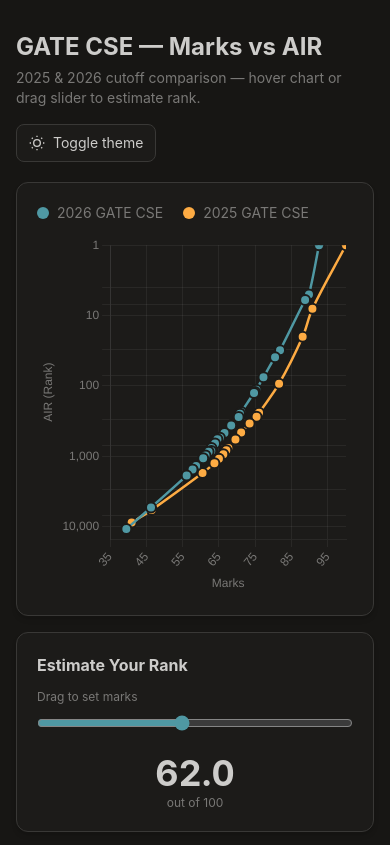
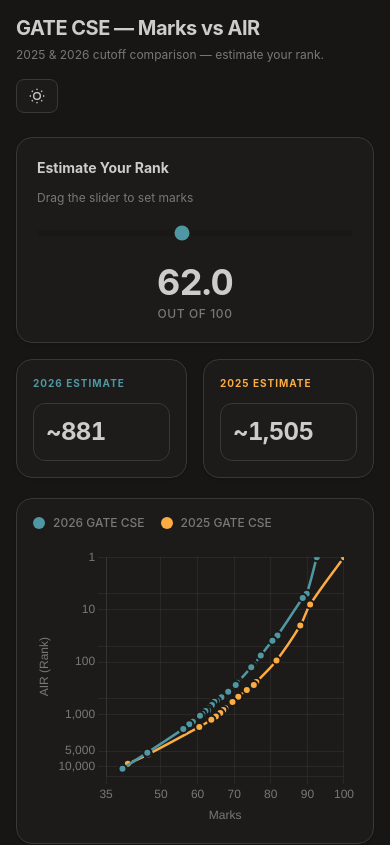
Before and after one commit to ilvoirr/GATE-CSE-RANKS-TO-MARKS-INTERPOLATION, a Next.js app: page / in a window 390 px wide. Shown: the top 845 px of the page. Built offline with nearby package versions, Linux system fonts and the light colour scheme.

Commit message:
mobile change

```diff
--- a/src/app/page.tsx
+++ b/src/app/page.tsx
@@ -24,7 +24,6 @@
   { m: 46.47, r: 5765 }, { m: 40.94, r: 8706 },
 ];
 
-// Interpolates rank for ANY marks value using the sorted dataset
 function interpolateRank(data: { m: number; r: number }[], marks: number): number {
   const sorted = [...data].sort((a, b) => b.m - a.m);
   if (marks >= sorted[0].m) return sorted[0].r;
@@ -47,6 +46,7 @@
     </svg>
   );
 }
+
 function SunIcon() {
   return (
     <svg width="16" height="16" viewBox="0 0 24 24" fill="none" stroke="currentColor" strokeWidth="2">
@@ -76,7 +76,6 @@
     const textColor = isDark ? "#797876" : "#7a7974";
 
     chartRef.current?.destroy();
-    chartRef.current = null;
     const ctx = canvasRef.current.getContext("2d");
     if (!ctx) return;
 
@@ -91,8 +90,8 @@
             pointBackgroundColor: c1,
             pointBorderColor: isDark ? "#1c1b19" : "#f9f8f5",
             pointBorderWidth: 2,
-            pointRadius: 5,
-            pointHoverRadius: 5,
+            pointRadius: 4,
+            pointHoverRadius: 6,
             borderWidth: 2.5,
             tension: 0.35,
             fill: false,
@@ -104,8 +103,8 @@
             pointBackgroundColor: c2,
             pointBorderColor: isDark ? "#1c1b19" : "#f9f8f5",
             pointBorderWidth: 2,
-            pointRadius: 5,
-            pointHoverRadius: 5,
+            pointRadius: 4,
+            pointHoverRadius: 6,
             borderWidth: 2.5,
             tension: 0.35,
             fill: false,
@@ -115,7 +114,6 @@
       options: {
         responsive: true,
         maintainAspectRatio: false,
-        // Disable built-in tooltip entirely — we use our own
         plugins: {
           legend: { display: false },
           tooltip: { enabled: false },
@@ -127,7 +125,7 @@
             min: 35,
             max: 100,
             title: { display: true, text: "Marks", color: textColor },
-            ticks: { color: textColor, stepSize: 5 },
+            ticks: { color: textColor, stepSize: 10 },
             grid: { color: gridColor },
             border: { color: gridColor },
           },
@@ -139,7 +137,7 @@
             ticks: {
               color: textColor,
               callback: (val) => {
-                const nice = [1, 5, 10, 50, 100, 250, 500, 1000, 2500, 5000, 10000];
+                const nice = [1, 10, 100, 1000, 5000, 10000];
                 return nice.includes(Number(val)) ? Number(val).toLocaleString() : "";
               },
             },
@@ -156,8 +154,8 @@
     return () => { chartRef.current?.destroy(); };
   }, [buildChart]);
 
-  // Custom mousemove: convert pixel x → marks value → interpolate both datasets
-  const handleMouseMove = useCallback((e: React.MouseEvent<HTMLDivElement>) => {
+  // Using Pointer events to handle both mouse and touch elegantly
+  const handlePointerMove = useCallback((e: React.PointerEvent<HTMLDivElement>) => {
     const chart = chartRef.current;
     if (!chart) return;
     const rect = (e.currentTarget as HTMLDivElement).getBoundingClientRect();
@@ -168,7 +166,6 @@
     const yScale = chart.scales["y"];
     if (!xScale || !yScale) return;
 
-    // Clamp to chart area
     if (
       mouseX < xScale.left || mouseX > xScale.right ||
       mouseY < yScale.top  || mouseY > yScale.bottom
@@ -182,17 +179,20 @@
     const r26 = interpolateRank(DATA_2026, clampedMarks);
     const r25 = interpolateRank(DATA_2025, clampedMarks);
 
-    // Position tooltip: prefer right of cursor, flip left if near edge
     const tooltipWidth = 190;
     let tx = mouseX + 14;
-    if (tx + tooltipWidth > rect.width) tx = mouseX - tooltipWidth - 14;
+
+    // Smart flip and clamp for mobile screens
+    if (tx + tooltipWidth > rect.width) {
+      tx = mouseX - tooltipWidth - 14;
+      if (tx < 0) tx = (rect.width - tooltipWidth) / 2;
+    }
 
     setHover({ x: tx, y: Math.max(8, mouseY - 40), marks: clampedMarks, r26, r25 });
   }, []);
 
-  const handleMouseLeave = useCallback(() => setHover(null), []);
+  const handlePointerLeave = useCallback(() => setHover(null), []);
 
-  // Theme tokens
   const bg      = isDark ? "bg-[#171614]"     : "bg-[#f7f6f2]";
   const surface = isDark ? "bg-[#1c1b19]"     : "bg-[#f9f8f5]";
   const sfOff   = isDark ? "bg-[#1d1c1a]"     : "bg-[#f3f0ec]";
@@ -204,61 +204,58 @@
   const dot26   = isDark ? "bg-[#4f98a3]"     : "bg-[#01696f]";
   const dot25   = isDark ? "bg-[#fdab43]"     : "bg-[#964219]";
 
-  const tooltipBg     = isDark ? "#201f1d" : "#f9f8f5";
-  const tooltipBorder = isDark ? "#393836" : "#d4d1ca";
+  // Added opacity to bg for glassmorphism
+  const tooltipBg     = isDark ? "rgba(32, 31, 29, 0.85)" : "rgba(249, 248, 245, 0.85)";
+  const tooltipBorder = isDark ? "rgba(57, 56, 54, 0.6)" : "rgba(212, 209, 202, 0.6)";
   const tooltipText   = isDark ? "#cdccca" : "#28251d";
   const tooltipMuted  = isDark ? "#797876" : "#7a7974";
 
   return (
     <div
-      className={`${bg} ${text} min-h-dvh flex flex-col px-4 py-8 transition-colors duration-300`}
+      className={`${bg} ${text} min-h-dvh flex flex-col p-4 sm:px-6 sm:py-8 transition-colors duration-300`}
       style={{ fontFamily: "Satoshi, Inter, sans-serif" }}
     >
-      {/* Header */}
-      <header className="w-full max-w-[1200px] mx-auto flex justify-between items-start mb-5 gap-4 flex-wrap">
+      <header className="w-full max-w-[1200px] mx-auto flex justify-between items-start mb-6 gap-4 flex-wrap">
         <div>
-          <h1 className="text-2xl font-bold leading-tight">GATE CSE — Marks vs AIR</h1>
-          <p className={`${muted} text-sm mt-1.5`}>
-            2025 &amp; 2026 cutoff comparison — hover chart or drag slider to estimate rank.
+          <h1 className="text-xl sm:text-2xl md:text-3xl font-bold leading-tight tracking-tight">GATE CSE — Marks vs AIR</h1>
+          <p className={`${muted} text-xs sm:text-sm mt-1.5`}>
+            2025 &amp; 2026 cutoff comparison — estimate your rank.
           </p>
         </div>
         <button
           onClick={() => setIsDark((d) => !d)}
-          className={`${surface} ${border} border rounded-lg px-3 py-2 flex items-center gap-2 text-sm cursor-pointer whitespace-nowrap transition-colors duration-200`}
+          className={`${surface} ${border} border rounded-lg px-3 py-2 flex items-center gap-2 text-sm cursor-pointer whitespace-nowrap hover:opacity-80 transition-all active:scale-95`}
         >
           {isDark ? <SunIcon /> : <MoonIcon />}
-          Toggle theme
+          <span className="hidden sm:inline">Toggle theme</span>
         </button>
       </header>
 
-      {/* Main layout */}
-      <div className="w-full max-w-[1200px] mx-auto flex flex-col lg:flex-row gap-4 flex-1">
+      <div className="w-full max-w-[1200px] mx-auto flex flex-col lg:flex-row gap-5 flex-1">
 
-        {/* Chart card */}
-        <div className={`flex-1 min-w-0 ${surface} ${border} border rounded-xl p-5 shadow-md flex flex-col`}>
-          <div className="flex gap-5 mb-3 flex-wrap">
-            <div className={`flex items-center gap-2 text-sm ${muted}`}>
+        {/* Chart card - Appears SECOND on mobile, FIRST on desktop */}
+        <div className={`flex-1 min-w-0 ${surface} ${border} border rounded-2xl p-4 sm:p-5 shadow-sm flex flex-col order-2 lg:order-1`}>
+          <div className="flex gap-4 sm:gap-5 mb-4 flex-wrap">
+            <div className={`flex items-center gap-2 text-xs sm:text-sm font-medium ${muted}`}>
               <span className={`w-3 h-3 rounded-full ${dot26} shrink-0`} />
               2026 GATE CSE
             </div>
-            <div className={`flex items-center gap-2 text-sm ${muted}`}>
+            <div className={`flex items-center gap-2 text-xs sm:text-sm font-medium ${muted}`}>
               <span className={`w-3 h-3 rounded-full ${dot25} shrink-0`} />
               2025 GATE CSE
             </div>
           </div>
 
-          {/* Canvas wrapper — custom tooltip lives here */}
           <div
-            className="relative flex-1 min-h-[360px] cursor-crosshair"
-            onMouseMove={handleMouseMove}
-            onMouseLeave={handleMouseLeave}
+            className="relative flex-1 min-h-[280px] sm:min-h-[360px] cursor-crosshair touch-pan-y"
+            onPointerMove={handlePointerMove}
+            onPointerLeave={handlePointerLeave}
           >
             <canvas ref={canvasRef} />
 
-            {/* Custom tooltip */}
             {hover && (
               <div
-                className="pointer-events-none absolute z-20 rounded-xl text-sm shadow-lg"
+                className="pointer-events-none absolute z-20 rounded-xl text-sm shadow-xl backdrop-blur-md transition-opacity duration-150"
                 style={{
                   left: hover.x,
                   top: hover.y,
@@ -266,14 +263,14 @@
                   border: `1px solid ${tooltipBorder}`,
                   color: tooltipText,
                   minWidth: 190,
-                  padding: "10px 14px",
+                  padding: "12px 16px",
                 }}
               >
-                <p className="font-bold mb-2" style={{ color: tooltipText }}>
+                <p className="font-bold mb-3 border-b pb-2" style={{ color: tooltipText, borderColor: tooltipBorder }}>
                   Marks: {hover.marks.toFixed(2)}
                 </p>
-                <div className="flex items-center justify-between gap-4 mb-1">
-                  <span className="flex items-center gap-1.5" style={{ color: tooltipMuted }}>
+                <div className="flex items-center justify-between gap-4 mb-2">
+                  <span className="flex items-center gap-2" style={{ color: tooltipMuted }}>
                     <span className="inline-block w-2.5 h-2.5 rounded-full" style={{ background: isDark ? "#4f98a3" : "#01696f" }} />
                     2026
                   </span>
@@ -282,7 +279,7 @@
                   </span>
                 </div>
                 <div className="flex items-center justify-between gap-4">
-                  <span className="flex items-center gap-1.5" style={{ color: tooltipMuted }}>
+                  <span className="flex items-center gap-2" style={{ color: tooltipMuted }}>
                     <span className="inline-block w-2.5 h-2.5 rounded-full" style={{ background: isDark ? "#fdab43" : "#964219" }} />
                     2025
                   </span>
@@ -295,14 +292,13 @@
           </div>
         </div>
 
-        {/* Sidebar */}
-        <div className="lg:w-[260px] shrink-0 flex flex-col gap-4">
+        {/* Sidebar - Appears FIRST on mobile, SECOND on desktop */}
+        <div className="lg:w-[280px] shrink-0 flex flex-col gap-4 sm:gap-5 order-1 lg:order-2">
 
-          {/* Slider */}
-          <div className={`${surface} ${border} border rounded-xl p-5 shadow-md`}>
-            <h2 className="text-base font-bold mb-3">Estimate Your Rank</h2>
-            <label className={`${muted} text-xs block mb-2`} htmlFor="marksSlider">
-              Drag to set marks
+          <div className={`${surface} ${border} border rounded-2xl p-5 shadow-sm`}>
+            <h2 className="text-sm sm:text-base font-bold mb-3">Estimate Your Rank</h2>
+            <label className={`${muted} text-xs block mb-3`} htmlFor="marksSlider">
+              Drag the slider to set marks
             </label>
             <input
               id="marksSlider"
@@ -310,36 +306,37 @@
               min={30} max={100} step={0.1}
               value={marks}
               onChange={(e) => setMarks(parseFloat(e.target.value))}
-              className="w-full cursor-pointer"
+              className="w-full cursor-pointer h-1.5 rounded-lg appearance-none bg-black/10 dark:bg-white/10 outline-none"
               style={{ accentColor: primary }}
             />
-            <div className="text-4xl font-bold tabular-nums text-center mt-4 mb-0.5">
+            <div className="text-4xl sm:text-5xl font-bold tabular-nums text-center mt-5 mb-1 tracking-tight">
               {marks.toFixed(1)}
             </div>
-            <p className={`text-xs text-center ${muted}`}>out of 100</p>
+            <p className={`text-xs text-center font-medium uppercase tracking-wider ${muted}`}>out of 100</p>
           </div>
 
-          {/* 2026 result */}
-          <div className={`${surface} ${border} border rounded-xl p-5 shadow-md`}>
-            <p className="text-xs font-bold uppercase tracking-widest mb-3" style={{ color: primary }}>
-              2026 — Estimated AIR
+          {/* Grid layout on mobile so cards sit side by side */}
+          <div className="grid grid-cols-2 lg:grid-cols-1 gap-4 sm:gap-5">
+            <div className={`${surface} ${border} border rounded-2xl p-4 sm:p-5 shadow-sm flex flex-col justify-between`}>
+              <p className="text-[10px] sm:text-xs font-bold uppercase tracking-widest mb-3" style={{ color: primary }}>
+                2026 Estimate
               </p>
-            <div className={`${sfOff} ${border} border rounded-lg px-4 py-3`}>
-              <span className="text-3xl font-bold tabular-nums">
+              <div className={`${sfOff} ${border} border rounded-xl px-3 py-3 sm:px-4 sm:py-4`}>
+                <span className="text-2xl sm:text-3xl font-bold tabular-nums tracking-tight">
                   {rank2026 <= 1 ? "~1" : `~${rank2026.toLocaleString()}`}
                 </span>
               </div>
             </div>
 
-          {/* 2025 result */}
-          <div className={`${surface} ${border} border rounded-xl p-5 shadow-md`}>
-            <p className="text-xs font-bold uppercase tracking-widest mb-3" style={{ color: accent2 }}>
-              2025 — Estimated AIR
+            <div className={`${surface} ${border} border rounded-2xl p-4 sm:p-5 shadow-sm flex flex-col justify-between`}>
+              <p className="text-[10px] sm:text-xs font-bold uppercase tracking-widest mb-3" style={{ color: accent2 }}>
+                2025 Estimate
               </p>
-            <div className={`${sfOff} ${border} border rounded-lg px-4 py-3`}>
-              <span className="text-3xl font-bold tabular-nums">
+              <div className={`${sfOff} ${border} border rounded-xl px-3 py-3 sm:px-4 sm:py-4`}>
+                <span className="text-2xl sm:text-3xl font-bold tabular-nums tracking-tight">
                   {rank2025 <= 1 ? "~1" : `~${rank2025.toLocaleString()}`}
                 </span>
+              </div>
             </div>
           </div>
 
```
Also changed, not shown: 1 other file (tests, documents, lock files or other folders). Lines whose indentation alone changed are shown as unchanged.
